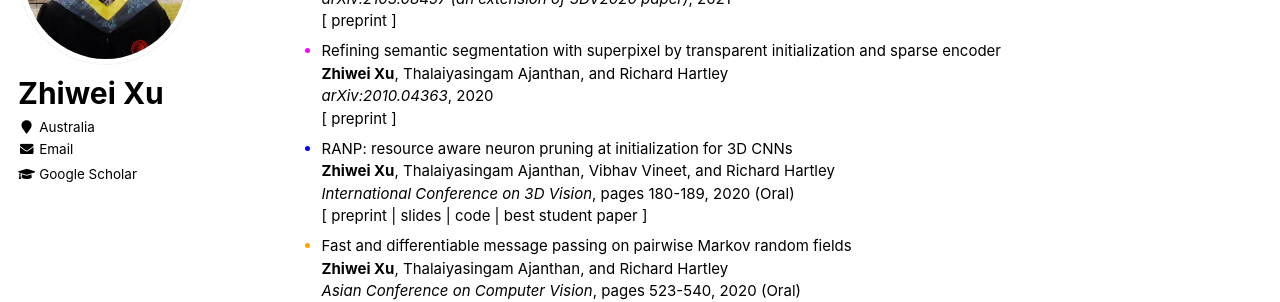
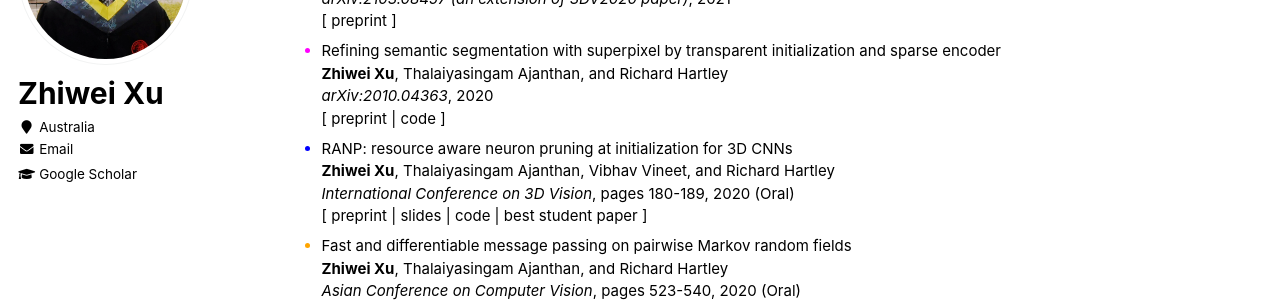
Before and after one commit to zwxu064/zwxu064.github.io, a Jekyll site: the page built from _pages/about.html, in a window 1280 px wide and 900 px high, scrolled down 1385 px. Shown: the part 151-453 px from the top of the window. Built offline with Jekyll 4.4.1, drawn with Linux system fonts in a browser that asks for light colours.

Commit message:
Update about.html

```diff
--- a/_pages/about.html
+++ b/_pages/about.html
@@ -93,7 +93,8 @@
   <li style="color:fuchsia"><div><span style="color:black">Refining semantic segmentation with superpixel by transparent initialization and sparse encoder</span></div>
       <div><span style="color:black;font-size:1em"><strong>Zhiwei Xu</strong>, Thalaiyasingam Ajanthan, and Richard Hartley</span></div>
       <div><span style="color:black"><i>arXiv:2010.04363</i>, 2020</span></div>
-      <div><span style="color:black">[ <a style="color: inherit;" href="https://arxiv.org/abs/2010.04363" target="_blank">preprint</a> ]</span></div>
+      <div><span style="color:black">[ <a style="color: inherit;" href="https://arxiv.org/abs/2010.04363" target="_blank">preprint</a>
+	 | <a style="color: inherit;" href="https://github.com/zwxu064/TransInit" target="_blank">code</a> ]</span></div>
   </li>
 
   <li style="color:blue"><div><span style="color:black">RANP: resource aware neuron pruning at initialization for 3D CNNs</span></div>
```
